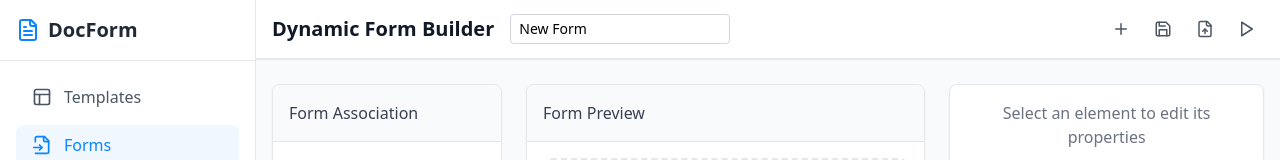
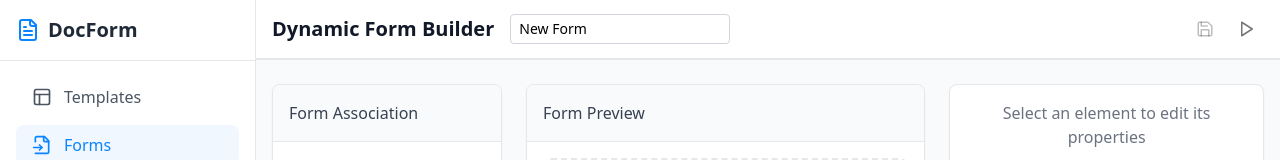
Before and after one commit to mikegoume/alpha-form-designer, a React (Vite) app: page /forms/create in a window 1280 px wide. Shown: the top 160 px of the page. Built offline with nearby package versions, Linux system fonts and the light colour scheme.

Commit message:
show submited document

```diff
--- a/src/components/FormBuilder/FormBuilderHeader.tsx
+++ b/src/components/FormBuilder/FormBuilderHeader.tsx
@@ -1,15 +1,28 @@
-import { FileUp, Play, Plus, Save } from "lucide-react";
-import { FormConfig } from "../../types/form";
+import { Play, Save } from "lucide-react";
+import { ButtonElement, FormConfig } from "../../types/form";
+import { IconButton } from "@mui/material";
 
+interface IFormBuilderHeaderProps {
+  formConfig: FormConfig;
+  setFormConfig: React.Dispatch<React.SetStateAction<FormConfig>>;
+  handleSaveConfig: () => void;
+  previewMode: boolean;
+  togglePreviewMode: () => void;
+}
 function FormBuilderHeader({
   formConfig,
   setFormConfig,
-  handleNewForm,
   handleSaveConfig,
-  handleLoadConfig,
   previewMode,
   togglePreviewMode,
-}) {
+}: IFormBuilderHeaderProps) {
+  const isSaveDisabled =
+    formConfig.elements.filter(
+      (element) => (element as ButtonElement).actionType === "submit"
+    ).length === 0;
+
+  console.log(isSaveDisabled);
+
   return (
     <header className="bg-white border-b border-gray-200 sticky top-0 z-10">
       <div className="container mx-auto px-4 py-3 flex items-center justify-between border-b">
@@ -32,36 +45,16 @@ function FormBuilderHeader({
         </div>
 
         <div className="flex items-center space-x-2">
-          <button
-            onClick={handleNewForm}
-            className="p-2 text-gray-600 hover:text-gray-900 hover:bg-gray-100 rounded"
-            title="New Form"
-          >
-            <Plus size={18} />
-          </button>
-
-          <button
+          <IconButton
+            disabled={isSaveDisabled}
             onClick={handleSaveConfig}
             className="p-2 text-gray-600 hover:text-gray-900 hover:bg-gray-100 rounded"
             title="Save Form"
           >
             <Save size={18} />
-          </button>
+          </IconButton>
 
-          <label
-            className="p-2 text-gray-600 hover:text-gray-900 hover:bg-gray-100 rounded cursor-pointer"
-            title="Load Form"
-          >
-            <FileUp size={18} />
-            <input
-              type="file"
-              accept=".json"
-              onChange={handleLoadConfig}
-              className="hidden"
-            />
-          </label>
-
-          <button
+          <IconButton
             onClick={togglePreviewMode}
             className={`p-2 rounded ${
               previewMode
@@ -71,7 +64,7 @@ function FormBuilderHeader({
             title={previewMode ? "Exit Preview" : "Preview Form"}
           >
             <Play size={18} />
-          </button>
+          </IconButton>
         </div>
       </div>
     </header>
--- a/src/components/FormBuilder/FormPreview.tsx
+++ b/src/components/FormBuilder/FormPreview.tsx
@@ -197,11 +197,12 @@ const FormPreview: React.FC<FormPreviewProps> = ({
         // Handle form submission (just log values for demo)
         // console.log('Form submitted with values:', formValues);
         if (onFormSubmit) {
+          console.log("submit");
           onFormSubmit();
         }
-        alert(
-          "Form submitted with values: " + JSON.stringify(formValues, null, 2)
-        );
+        // alert(
+        //   "Form submitted with values: " + JSON.stringify(formValues, null, 2)
+        // );
         break;
     }
   };
--- a/src/pages/forms/FormBuilder.tsx
+++ b/src/pages/forms/FormBuilder.tsx
@@ -139,71 +139,22 @@ const FormBuilder: React.FC = () => {
     navigate("/forms");
   };
 
-  // Load a form configuration from JSON
-  const handleLoadConfig = (event: React.ChangeEvent<HTMLInputElement>) => {
-    const file = event.target.files?.[0];
-
-    if (!file) return;
-
-    const reader = new FileReader();
-    reader.onload = (e) => {
-      try {
-        const config = JSON.parse(e.target?.result as string) as FormConfig;
-        setFormConfig(config);
-        setSelectedElementId(null);
-        setFormValues({});
-      } catch (error) {
-        console.error("Error parsing form configuration:", error);
-        alert("Invalid form configuration file");
-      }
-    };
-    reader.readAsText(file);
-
-    // Reset the input value so the same file can be loaded again
-    event.target.value = "";
-  };
-
   // Toggle preview mode
   const togglePreviewMode = () => {
     setPreviewMode(!previewMode);
     setSelectedElementId(null);
   };
 
-  // Reset form to a new empty configuration
-  const handleNewForm = () => {
-    if (formConfig.elements.length > 0) {
-      if (
-        !confirm(
-          "Are you sure you want to create a new form? Any unsaved changes will be lost."
-        )
-      ) {
-        return;
-      }
-    }
-
-    setFormConfig({
-      ...initialFormConfig,
-      id: uuidv4(),
-    });
-    setSelectedElementId(null);
-    setFormValues({});
-    setPreviewMode(false);
-  };
-
   const handleResetConfig = () => {
     setFormConfig(initialFormConfig);
   };
-
-  console.log(formConfig);
 
   return (
     <div className="min-h-screen bg-gray-50">
       <FormBuilderHeader
         formConfig={formConfig}
         setFormConfig={setFormConfig}
-        handleNewForm={handleNewForm}
         handleSaveConfig={handleSaveConfig}
-        handleLoadConfig={handleLoadConfig}
         previewMode={previewMode}
         togglePreviewMode={togglePreviewMode}
       />
--- a/src/pages/templates/TemplateFillForm.tsx
+++ b/src/pages/templates/TemplateFillForm.tsx
@@ -1,15 +1,19 @@
 /* eslint-disable @typescript-eslint/no-explicit-any */
-import { useContext, useMemo, useState } from "react";
+import React, { useContext, useMemo, useState } from "react";
 import { useParams } from "react-router";
 import TemplatesContext from "../../contexts/templatesContext";
 import FormsContext from "../../contexts/formsContext";
 import FormPreview from "../../components/FormBuilder/FormPreview";
 import { FormValues } from "../../types/form";
+import { renderAsync } from "docx-preview";
 
 function TemplateFillForm() {
   const { templates } = useContext(TemplatesContext);
   const { forms } = useContext(FormsContext);
   const { id } = useParams();
+
+  const [isSubmitted, setIsSubmitted] = useState(false);
+  const contentRef = React.useRef<HTMLDivElement>(null);
 
   const [formValues, setFormValues] = useState<FormValues>({});
 
@@ -31,19 +35,33 @@ function TemplateFillForm() {
   };
 
   const handleSubmit = () => {
-    console.log("selectedTemplate: ", selectedTemplate);
-    console.log("formValues: ", formValues);
+    // console.log("selectedTemplate: ", selectedTemplate);
+    // console.log("formValues: ", formValues);
+    setIsSubmitted(true);
+    if (!!selectedTemplate && !!selectedTemplate.file && contentRef.current) {
+      const arrayBuffer = selectedTemplate.file.arrayBuffer();
+      renderAsync(arrayBuffer, contentRef.current);
+    }
   };
+
+  console.log(formValues);
 
   return (
     selectedForm && (
-      <div className="max-w-2xl mx-auto">
-        <FormPreview
-          config={selectedForm}
-          formValues={formValues}
-          onValueChange={handleFormValueChange}
-          onFormSubmit={handleSubmit}
+      <div className="max-w-4xl mx-auto">
+        <div
+          className="flex-1 overflow-auto p-6 bg-neutral-50"
+          ref={contentRef}
         />
+
+        {!isSubmitted && (
+          <FormPreview
+            config={selectedForm}
+            formValues={formValues}
+            onValueChange={handleFormValueChange}
+            onFormSubmit={handleSubmit}
+          />
+        )}
       </div>
     )
   );
```
